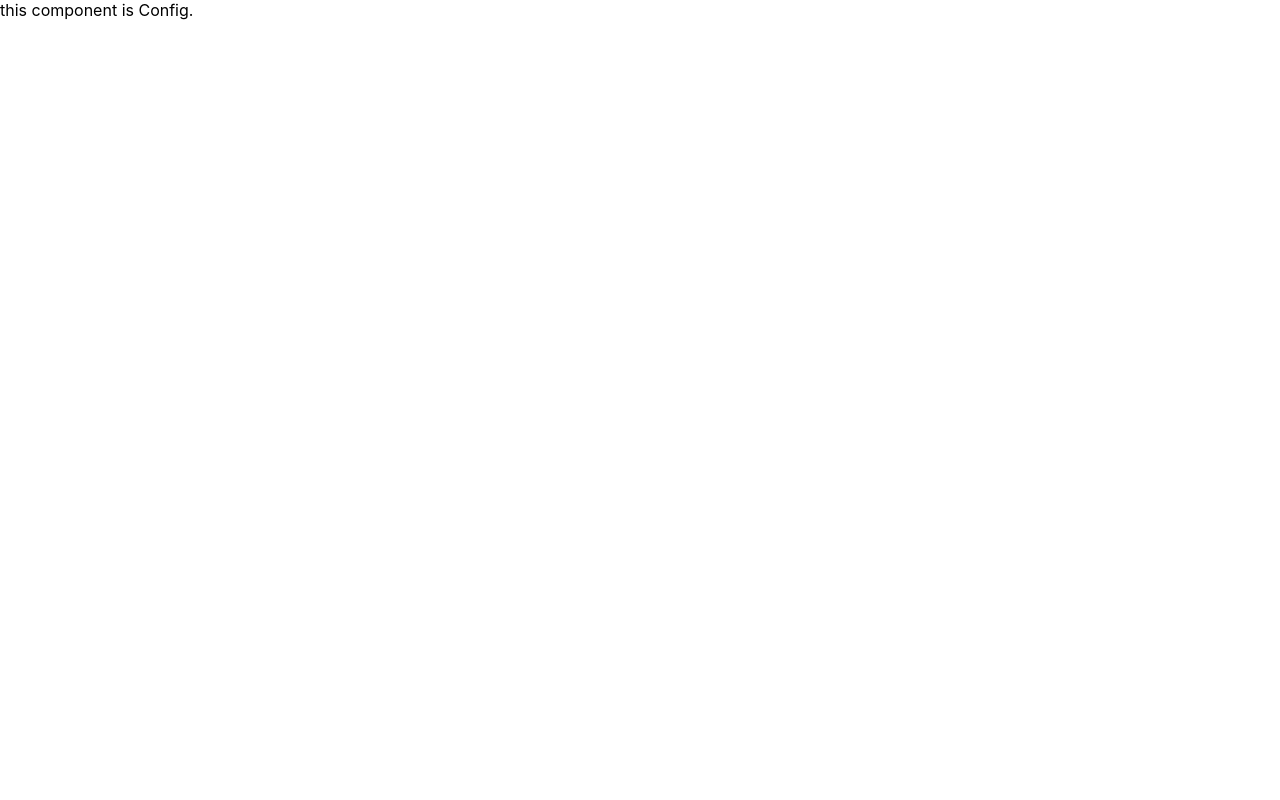
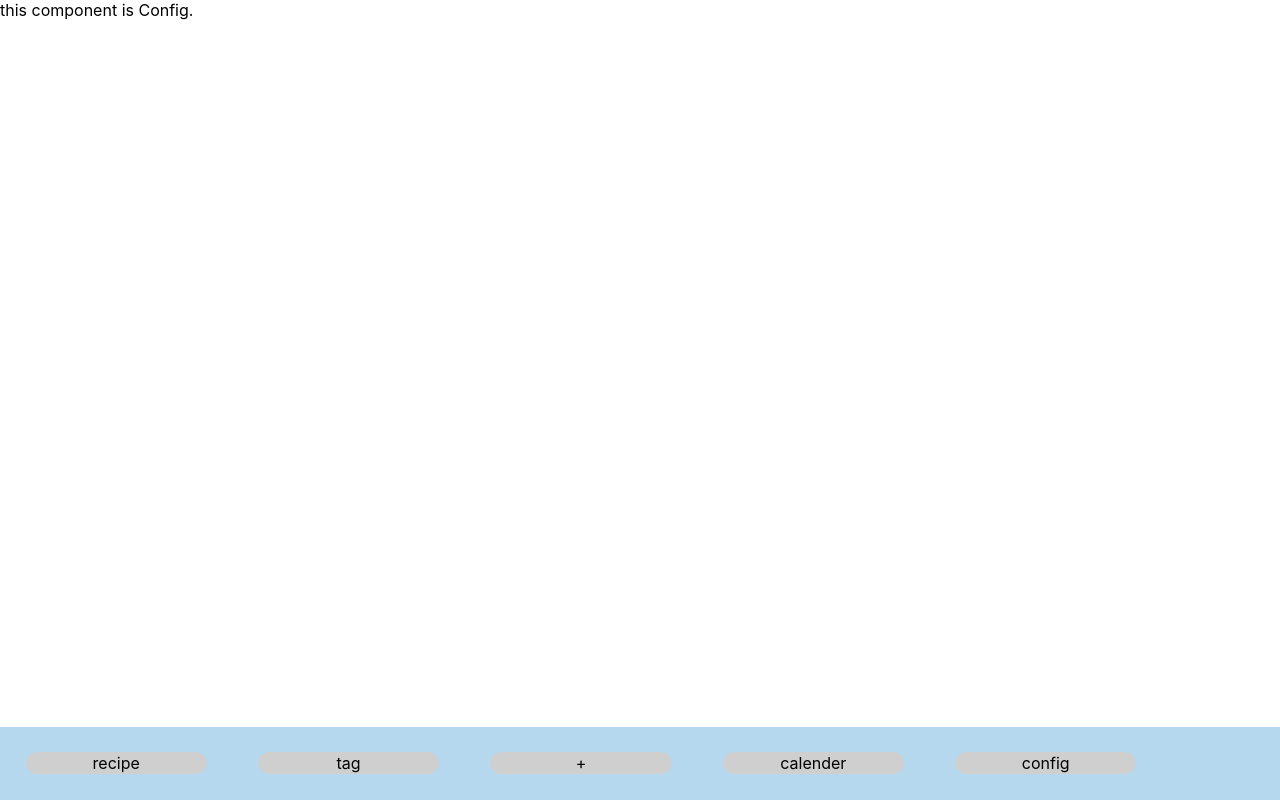
Before and after one commit to ndjndj/dishes-with-react, a React (Create React App) app: page /config in a window 1280 px wide. Built offline with nearby package versions, Linux system fonts and the light colour scheme.

Commit message:
fix menu.js

```diff
--- a/src/screen/config.js
+++ b/src/screen/config.js
@@ -1,10 +1,15 @@
 import React from 'react';
+import Menu from '../components/menu';
 class Config extends React.Component {
     render() {
         return (
-            <div className = "config">
-                this component is Config.
-            </div>
+            <React.Fragment>
+                <div className = "config">
+                    this component is Config.
+                </div>
+                <Menu />
+            </React.Fragment>
+
         );
     }
 }
```
Also changed, not shown: 1 other file (tests, documents, lock files or other folders).
